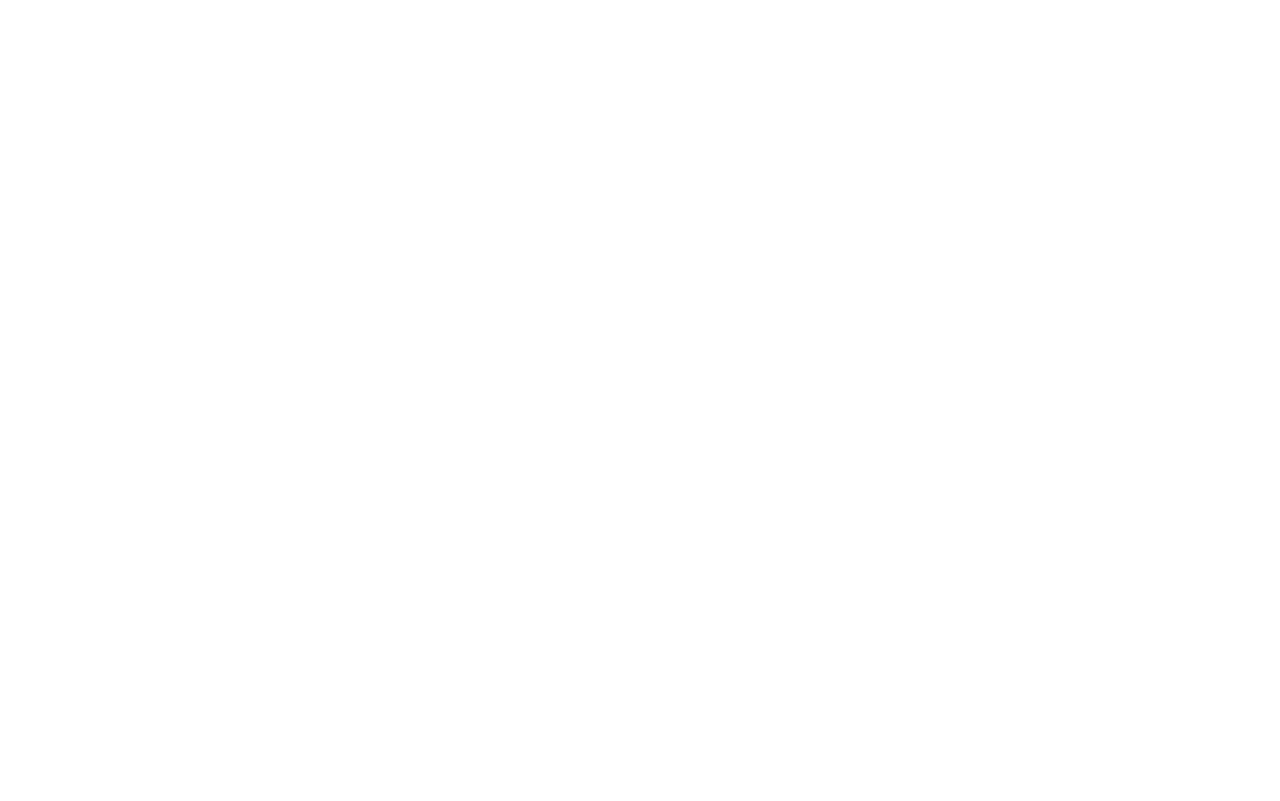
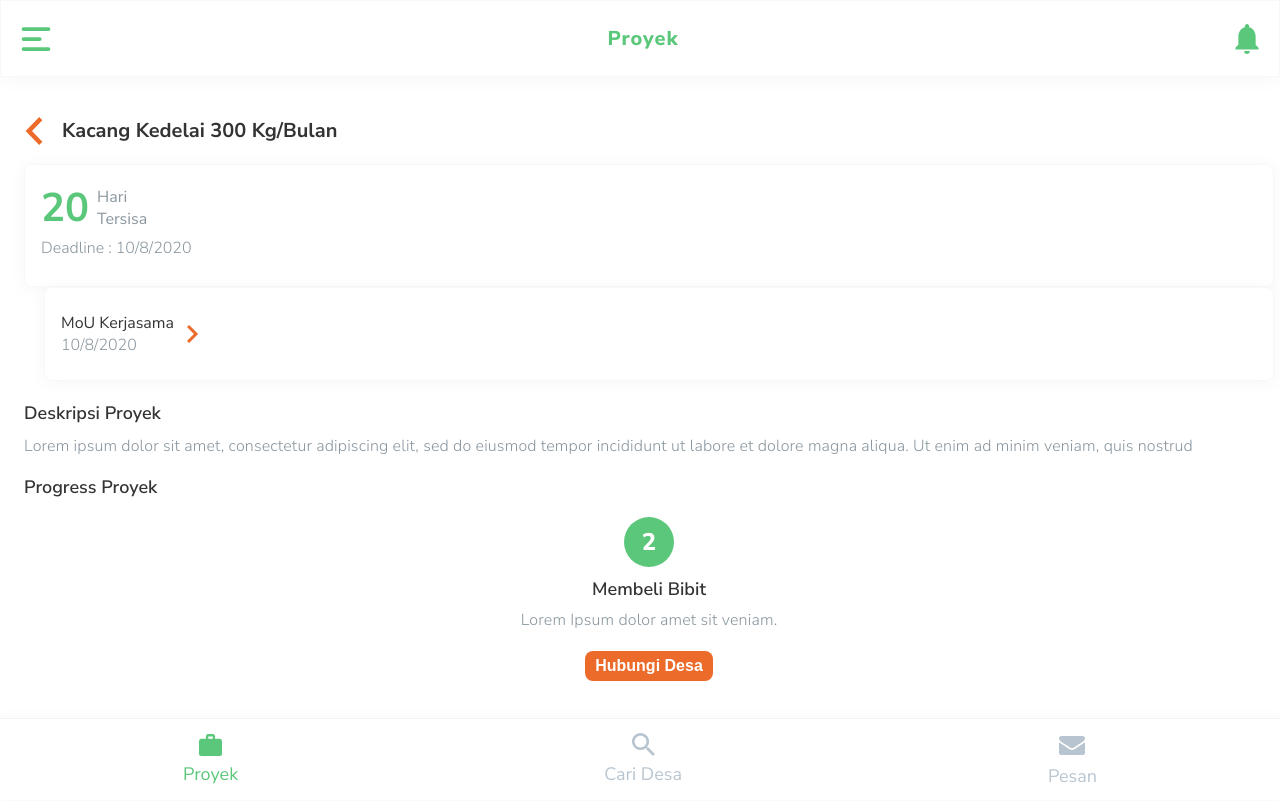
Before and after one commit to verm024/Kostoo, a Vue app in the folder kostoo-webapp/: page /proyek in a window 1280 px wide. Built offline with nearby package versions, Linux system fonts and the light colour scheme.

Commit message:
Deatil Proyek

```diff
--- /dev/null
+++ b/kostoo-webapp/src/assets/css/proyek.css
@@ -0,0 +1,153 @@
+.container{
+    margin-left: 24px;
+    margin-top: 20px;
+    margin-right: 6px;
+    margin-bottom: 100px;
+}
+
+.judul-proyek{
+    display: flex;
+    align-items: center;
+}
+
+.judul-proyek p{
+    color: #333333;
+    font-weight: 700;
+    font-size: 20px;
+    margin-left: 18px;
+}
+
+.card-deadline{
+    background: #FFFFFF;
+    border: 1px solid #F6F8F9;
+    box-sizing: border-box;
+    border-radius: 8px;
+    padding: 8px 16px;
+    height: 123px;
+    box-shadow: 0px 2px 18px rgba(0, 0, 0, 0.04);
+}
+
+.hari-tersisa{
+    display: flex;
+    align-items: center;
+    margin-top: -32px;
+}
+
+.hari-tersisa h3{
+    font-weight: 700;
+    font-size: 40px;
+    color: #5BC77A;
+}
+
+.hari-tersisa p{
+    color: #89969F;
+    font-size: 16px;
+    font-weight: 500;
+    margin-left: 8px;
+}
+
+.tanggal-deadline{
+    margin-top: -38px;
+    color: #89969F;
+    font-weight: 300;
+    font-size: 16px;
+}
+
+.card-mou{
+    margin-left: 20px;
+    display: flex;
+    background: #FFFFFF;
+    border: 1px solid #F6F8F9;
+    box-sizing: border-box;
+    border-radius: 8px;
+    padding: 8px 16px;
+    box-shadow: 0px 2px 18px rgba(0, 0, 0, 0.04);
+    align-items: center;
+}
+
+.card-mou .judul{
+    color: #333333;
+    font-weight: 500;
+    font-size: 16px;
+}
+
+.card-mou .tanggal-mou{
+    margin-top: -16px;
+    color: #89969F;
+    font-weight: 300;
+}
+
+.card-mou span{
+    display: flex;
+    align-items: center;
+    color: #EC6B2A;
+    margin-left: 12px;
+}
+
+.deskripsi-proyek{
+    margin-top: 20px;
+}
+
+.judul-text{
+    font-size: 18px;
+    color: #333333;
+    font-weight: 600;
+}
+
+.deskripsi{
+    margin-top: -8px;
+    margin-right: 20px;
+    font-size: 16px;
+    color: #89969F;
+    font-weight: 300;
+    letter-spacing: 0.01em;
+    text-align: justify;
+}
+
+.progress-proye{
+    margin: 20px 0px;
+}
+
+.content-progress{
+    text-align: center;
+}
+
+.counter-progress{
+    margin: auto;
+    color: white;
+    background-color: #5BC77A;
+    padding: 10px;
+    font-size: 24px;
+    font-weight: 800;
+    border-radius: 50%;
+    height: 30px;
+    width: 30px;
+    display: flex;
+    align-items: center;
+    justify-content: center;
+}
+
+.yang-dilakukan .judul{
+    margin-top: 10px;
+    font-size: 18px;
+    color: #333333;
+    font-weight: 600;
+}
+
+.yang-dilakukan .deskripsi{
+    width: 60%;
+    margin: 0px auto;
+    text-align: center;
+    margin-top: -10px;
+}
+
+.orange-button{
+    padding: 6px 10px;
+    color: white;
+    border: none;
+    font-size: 16px;
+    font-weight: 700;
+    background: #EC6B2A;
+border-radius: 8px;
+margin: 20px;
+}
--- a/kostoo-webapp/src/router/index.js
+++ b/kostoo-webapp/src/router/index.js
@@ -4,6 +4,7 @@
 import DashboardInvestor from "../views/Dashboard/Investor";
 import DashboardDesa from "../views/Dashboard/Desa";
 import CariDesa from "../views/CariDesa";
+import Proyek from "../views/Proyek";
 
 Vue.use(VueRouter);
 
@@ -25,6 +26,10 @@
       {
         path: "cari-desa",
         component: CariDesa
+      },
+      {
+        path: "proyek",
+        component: Proyek
       }
     ]
   }
--- /dev/null
+++ b/kostoo-webapp/src/views/Proyek.vue
@@ -0,0 +1,90 @@
+<template>
+  <div class="container">
+    <!-- judul and back button -->
+    <div class="judul-proyek">
+      <svg
+        width="20"
+        height="28"
+        viewBox="0 0 12 20"
+        fill="none"
+        xmlns="http://www.w3.org/2000/svg"
+      >
+        <path
+          d="M9.7166 20L12 17.65L4.583 10L12 2.35L9.7166 0L0 10L9.7166 20Z"
+          fill="#EC6B2A"
+        />
+      </svg>
+
+      <p>Kacang Kedelai 300 Kg/Bulan</p>
+    </div>
+    <!-- end of judul and back button -->
+
+    <!-- card informasi proyek-->
+    <div class="list-card-proyek">
+      <div class="card-deadline">
+        <div class="hari-tersisa">
+          <h3>20</h3>
+          <p>
+            Hari <br />
+            Tersisa
+          </p>
+        </div>
+        <p class="tanggal-deadline">
+          Deadline : 10/8/2020
+        </p>
+      </div>
+
+      <div class="card-mou">
+        <div class="text-card">
+          <p class="judul">MoU Kerjasama</p>
+          <p class="tanggal-mou">10/8/2020</p>
+        </div>
+        <span>
+          <svg
+            width="14"
+            height="18"
+            viewBox="0 0 8 12"
+            fill="none"
+            xmlns="http://www.w3.org/2000/svg"
+          >
+            <path
+              d="M1.41 0L0 1.41L4.58 6L0 10.59L1.41 12L7.41 6L1.41 0Z"
+              fill="#EC6B2A"
+            /></svg
+        ></span>
+      </div>
+    </div>
+    <!-- end of card informasi proyek-->
+
+    <!-- deskripsi proyek -->
+    <div class="deskripsi-proyek">
+      <p class="judul-text">Deskripsi Proyek</p>
+      <p class="deskripsi">
+        Lorem ipsum dolor sit amet, consectetur adipiscing elit, sed do eiusmod
+        tempor incididunt ut labore et dolore magna aliqua. Ut enim ad minim
+        veniam, quis nostrud
+      </p>
+    </div>
+
+    <!-- end of deskripsi proyek -->
+    <div class="progress-proyek">
+      <p class="judul-text">Progress Proyek</p>
+
+      <div class="content-progress">
+        <div class="counter-progress">
+          <span>2</span>
+        </div>
+
+        <div class="yang-dilakukan">
+          <p class="judul">Membeli Bibit</p>
+          <p class="deskripsi">Lorem Ipsum dolor amet sit veniam.</p>
+        </div>
+        <button class="orange-button">Hubungi Desa</button>
+      </div>
+    </div>
+    <!-- progress proyek -->
+  </div>
+</template>
+<style scoped>
+@import url("../assets/css/proyek.css");
+</style>
```
